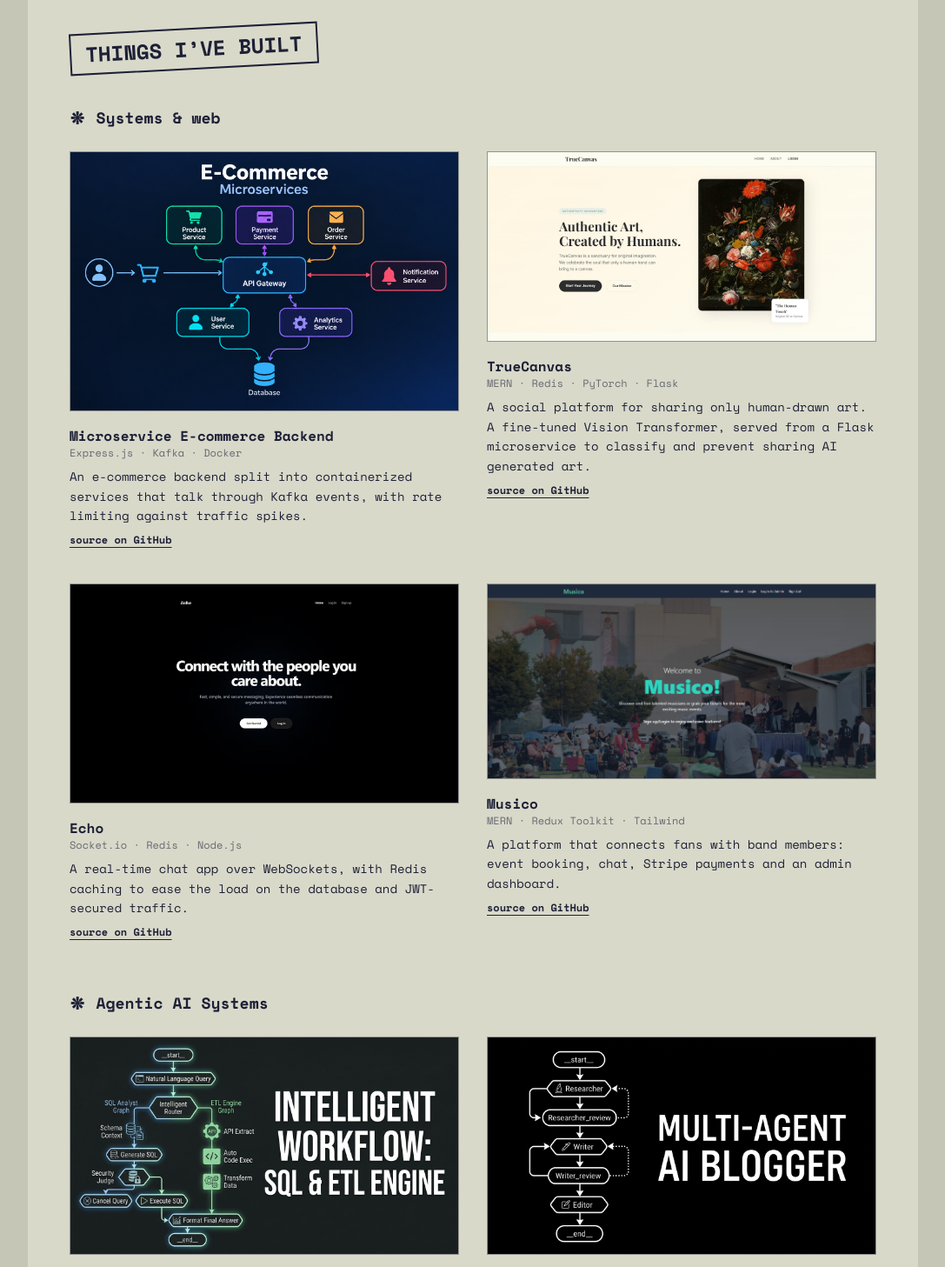
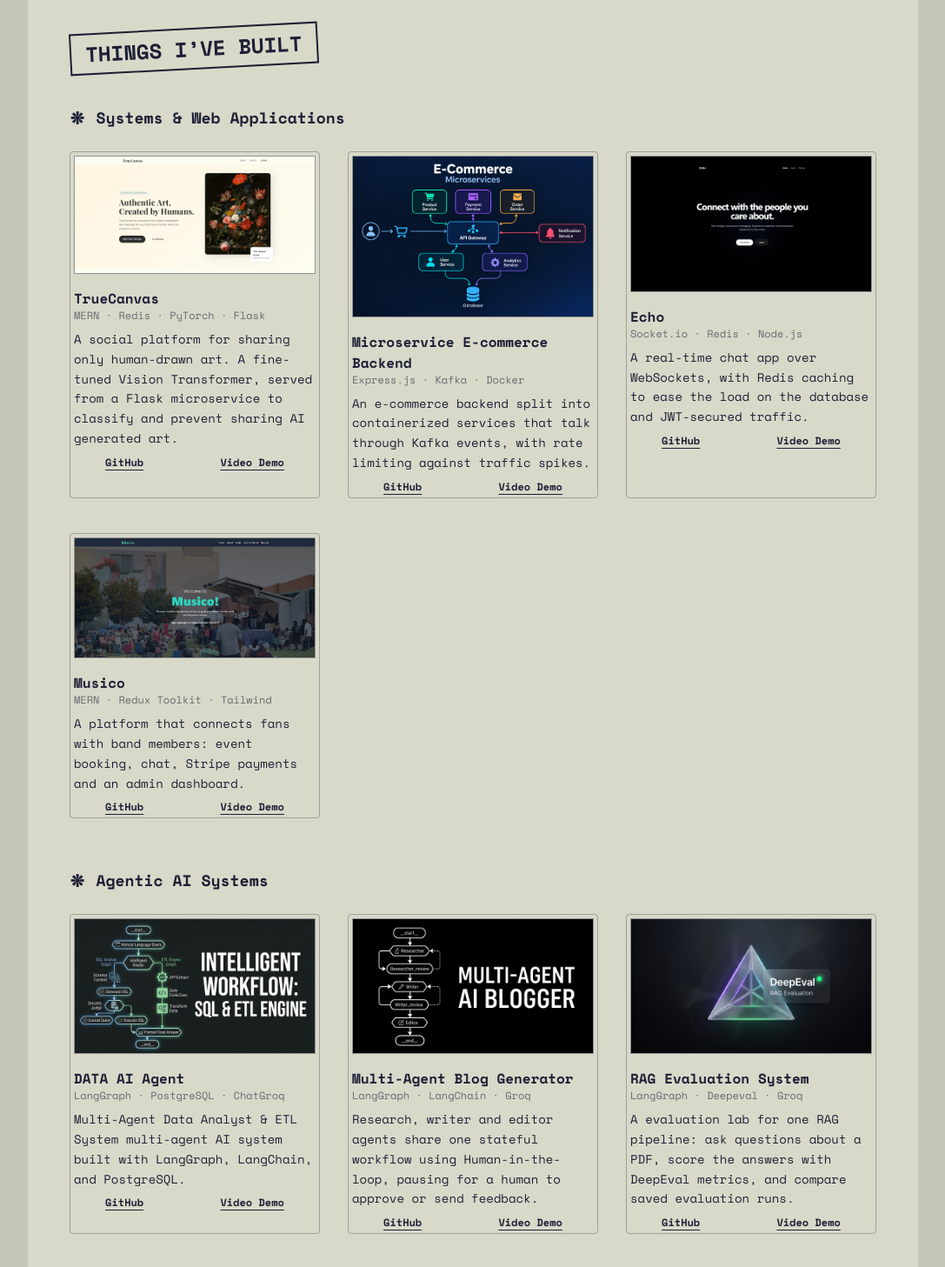
Before and after one commit to iftiarrafi/portfolio-me, a React (Vite) app: page / in a window 1280 px wide. Shown: the part 960-2417 px from the top of the page at 87% size, without its empty margins (96-1183 px from the left). Built offline with nearby package versions, Linux system fonts and the light colour scheme.

Commit message:
updated the UI and projects with video links

```diff
--- a/src/App.jsx
+++ b/src/App.jsx
@@ -68,7 +68,7 @@ export default function App() {
           src={me.photo}
           alt="Portrait of Md. Iftiar Rafi"
           label="Your photo → public/rafi.jpg"
-          className="self-end border border-ink/30"
+          className="self-center border border-ink/30"
         />
       </header>
 
@@ -111,9 +111,9 @@ export default function App() {
             <h2 className="mb-6 flex items-center gap-3 text-lg font-bold">
               <Star /> {g.title}
             </h2>
-            <div className="grid gap-x-8 gap-y-10 sm:grid-cols-2 hover:cursor-pointer">
+            <div className="grid gap-x-8 gap-y-10 sm:grid-cols-3 hover:cursor-pointer">
               {g.items.map((p) => (
-                <article key={p.name}>
+                <article key={p.name} className='p-1 border border-ink/30 rounded'>
                   <Photo
                     src={p.thumb}
                     alt={`${p.name} screenshot`}
@@ -123,14 +123,25 @@ export default function App() {
                   <h3 className="mt-4 font-bold">{p.name}</h3>
                   <p className="text-xs text-ink/60">{p.stack}</p>
                   <p className="mt-2 text-sm leading-relaxed">{p.text}</p>
+                  <div className="flex flex-row gap-4 justify-around">
                     <a
                       href={p.link}
-                    className="mt-2 inline-block text-xs font-bold underline underline-offset-4"
+                      className="mt-2 text-xs font-bold underline underline-offset-4"
                       target="_blank"
                       rel="noreferrer"
                     >
-                    source on GitHub
+                      GitHub
                     </a>
+                    <a
+                      href={p.video_link}
+                      className="mt-2 text-xs font-bold underline underline-offset-4"
+                      target="_blank"
+                      rel="noreferrer"
+                    >
+                      Video Demo
+                    </a>
+                  </div>
+
                 </article>
               ))}
             </div>
@@ -140,9 +151,11 @@ export default function App() {
 
       {/* Toolkit */}
       <Section id="toolkit">
-        <Tag className="text-2xl" rot="rotate-1">
+        <div className="flex justify-center">
+          <Tag className="text-2xl" rot="rotate-0">
             WHAT I WORK WITH
           </Tag>
+        </div>
         <div className="mt-10 grid gap-8 sm:grid-cols-3">
           {toolkit.map(([title, list]) => (
             <div key={title} className="border-2 border-ink p-5">
--- a/src/data/data.js
+++ b/src/data/data.js
@@ -22,28 +22,32 @@ export const education = [
 // thumb: put images in /public/projects/ — until then a placeholder is shown
 export const projectGroups = [
   {
-    title: "Systems & web",
+    title: "Systems & Web Applications",
     items: [
+      {
+        name: "TrueCanvas",
+        stack: "MERN · Redis · PyTorch · Flask",
+        thumb: "projects/truecanvas.jpg",
+        text: "A social platform for sharing only human-drawn art. A fine-tuned Vision Transformer, served from a Flask microservice to classify and prevent sharing AI generated art.",
+        link: "https://github.com/iftiarrafi/True-Canvas",
+        video_link: "https://youtu.be/yKUEOZPR2UE"
+      },
       {
         name: "Microservice E-commerce Backend",
         stack: "Express.js · Kafka · Docker",
         thumb: "/projects/microservice-ecommerce.png",
         text: "An e-commerce backend split into containerized services that talk through Kafka events, with rate limiting against traffic spikes.",
         link: "https://github.com/iftiarrafi/microservice-ecommerce-backend",
+        video_link: "https://github.com/iftiarrafi/microservice-ecommerce-backend"
       },
-      {
-        name: "TrueCanvas",
-        stack: "MERN · Redis · PyTorch · Flask",
-        thumb: "projects/truecanvas.jpg",
-        text: "A social platform for sharing only human-drawn art. A fine-tuned Vision Transformer, served from a Flask microservice to classify and prevent sharing AI generated art.",
-        link: "https://github.com/iftiarrafi/True-Canvas",
-      },
+
       {
         name: "Echo",
         stack: "Socket.io · Redis · Node.js",
         thumb: "projects/echo.jpg",
         text: "A real-time chat app over WebSockets, with Redis caching to ease the load on the database and JWT-secured traffic.",
         link: "https://github.com/iftiarrafi/Echo-ChatApp",
+        video_link: "https://youtu.be/49-qr4b13Pw"
       },
       {
         name: "Musico",
@@ -51,6 +55,7 @@ export const projectGroups = [
         thumb: "projects/musico.png",
         text: "A platform that connects fans with band members: event booking, chat, Stripe payments and an admin dashboard.",
         link: "https://github.com/iftiarrafi/Musico",
+        video_link: "https://github.com/iftiarrafi/Musico"
       },
     ],
   },
@@ -63,13 +68,23 @@ export const projectGroups = [
         thumb: "/projects/data-ai-agent.jpg",
         text: "Multi-Agent Data Analyst & ETL System multi-agent AI system built with LangGraph, LangChain, and PostgreSQL.",
         link: "https://github.com/iftiarrafi/Data-AI-Agent",
+        video_link: "https://youtu.be/rlc12O6PXl0"
       },
       {
         name: "Multi-Agent Blog Generator",
         stack: "LangGraph · LangChain · Groq",
         thumb: "/projects/multi-agent-blogger.jpg",
-        text: "Research, writer and editor agents share one stateful workflow, pausing for a human to approve or send feedback.",
+        text: "Research, writer and editor agents share one stateful workflow using Human-in-the-loop, pausing for a human to approve or send feedback.",
         link: "https://github.com/iftiarrafi/Multi-AI-Agent-Blog-Generator-using-LangGraph",
+        video_link: "https://youtu.be/uS5QspuW0lY"
+      },
+      {
+        name: "RAG Evaluation System",
+        stack: "LangGraph · Deepeval · Groq",
+        thumb: "/projects/rag_eval.jpg",
+        text: "A evaluation lab for one RAG pipeline: ask questions about a PDF, score the answers with DeepEval metrics, and compare saved evaluation runs.",
+        link: "https://github.com/iftiarrafi/Rag-Evaluation-System-with-DeepEval",
+        video_link: "https://github.com/iftiarrafi/Rag-Evaluation-System-with-DeepEval"
       },
       {
         name: "PDF Chat Bot",
@@ -77,6 +92,7 @@ export const projectGroups = [
         thumb: "/projects/rag-pdf-chatbot.jpg",
         text: "A retrieval-augmented chatbot: parse, chunk, embed and search a PDF, then answer questions grounded in it.",
         link: "https://github.com/iftiarrafi/PDF-RAG-Bot",
+        video_link: "https://youtu.be/c8cNnl3ZWiA"
       },
     ],
   },
@@ -106,7 +122,7 @@ export const milestones = [
   ],
   [
     "LeetCode",
-    "185+ problems: dynamic programming, graphs, backtracking, union-find, greedy.",
+    "210+ problems: dynamic programming, graphs, backtracking, union-find, greedy.",
     me.leetcode,
   ],
 ];
```
Also changed, not shown: public/projects/rag_eval.jpg (added). Lines whose indentation alone changed are shown as unchanged.
